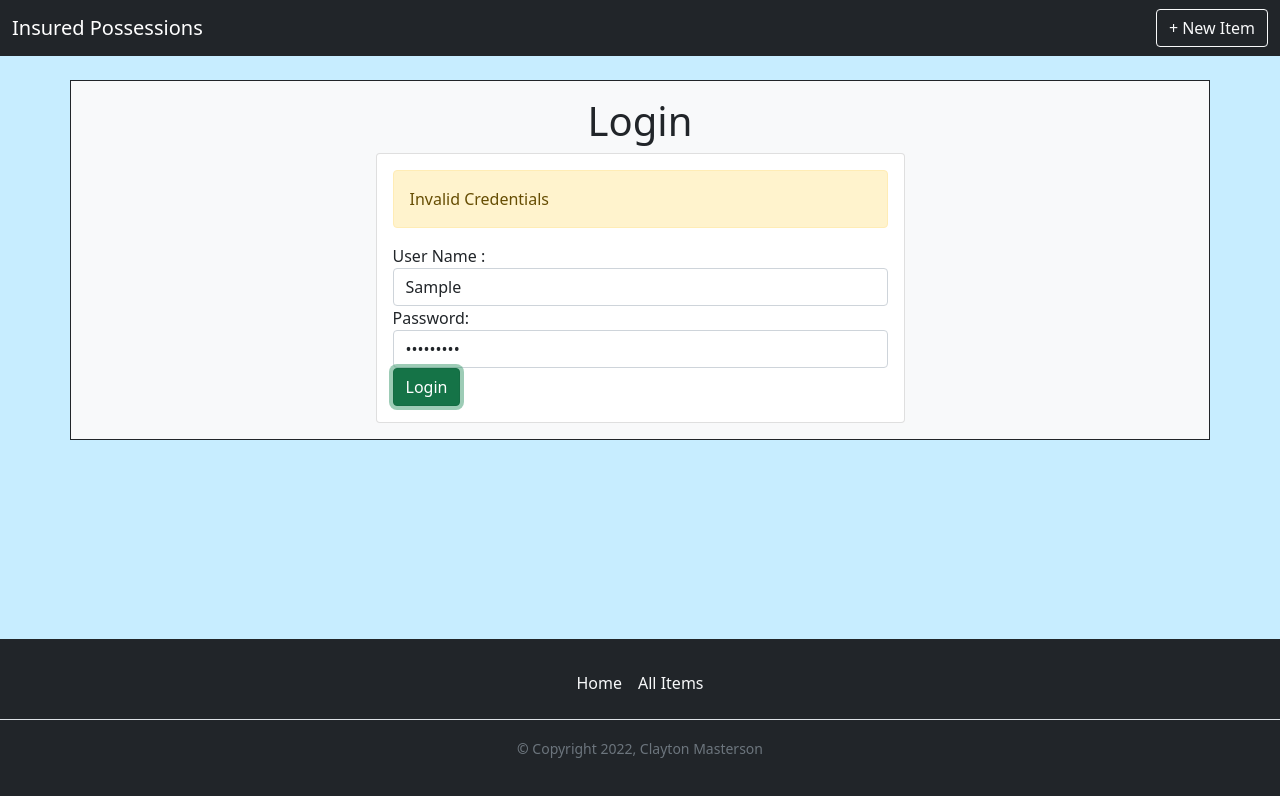
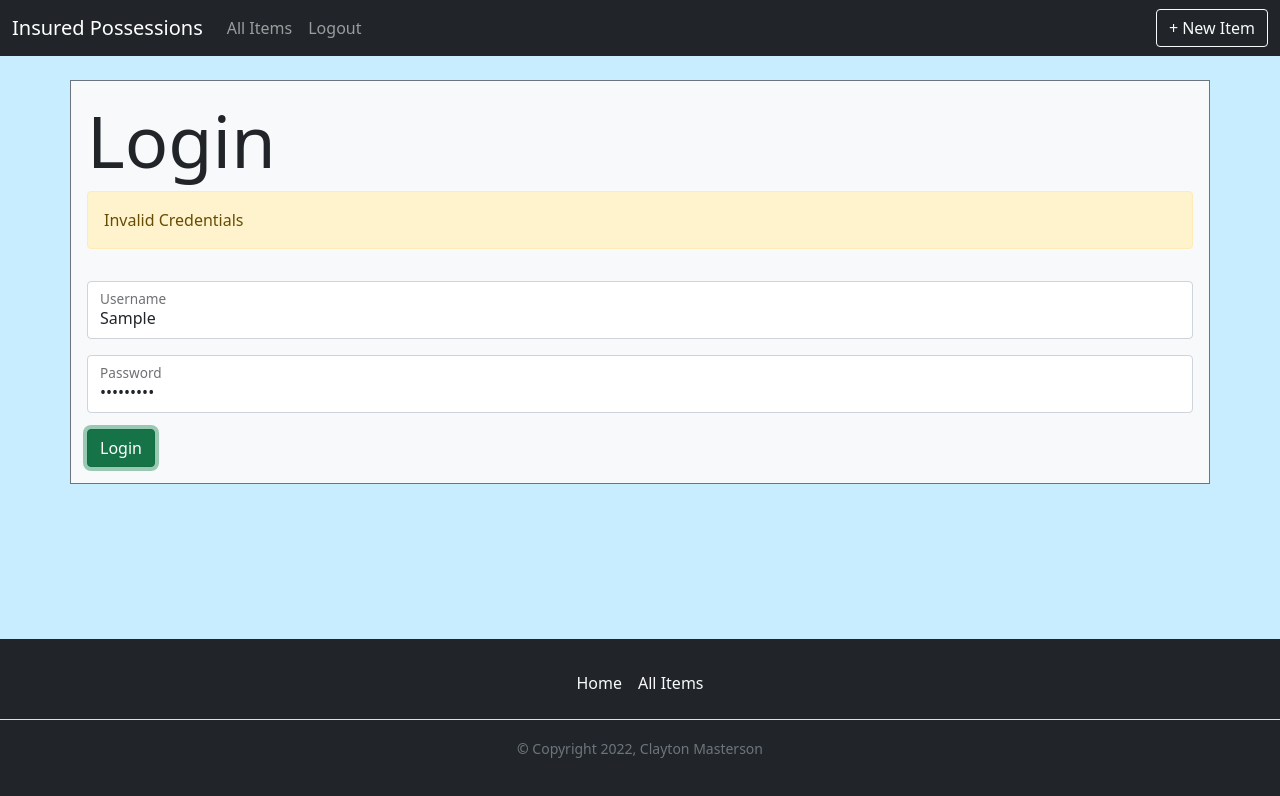
Before and after one commit to clayton-masterson/personal-property, an Angular app in the folder angular-frontend/: page /login in a window 1280 px wide. Both pictures are taken after typing "Sample", "Sample123" into the empty fields and a click on the button "Login". Shown: the top 796 px of the page. Built offline with nearby package versions, Linux system fonts and the light colour scheme; no server answers.

Commit message:
Tweaking for deploy

```diff
--- a/angular-frontend/src/app/app.component.html
+++ b/angular-frontend/src/app/app.component.html
@@ -1,7 +1,7 @@
 <div class="cm-page-content">
   <app-menu></app-menu>
 
-  <div class="container bg-light border border-dark p-sm-3 my-sm-4 py-3">
+  <div class="container bg-light border border-secondary p-sm-3 my-sm-4 py-3">
     <router-outlet></router-outlet>
   </div>
 
--- a/angular-frontend/src/app/app.component.ts
+++ b/angular-frontend/src/app/app.component.ts
@@ -5,7 +5,7 @@ import { Component } from '@angular/core';
   templateUrl: './app.component.html',
   styleUrls: ['./app.component.css']
 })
-export class AppComponent{
+export class AppComponent {
 
   title = 'Insured Possessions';
 
--- a/angular-frontend/src/app/login/login.component.html
+++ b/angular-frontend/src/app/login/login.component.html
@@ -1,21 +1,27 @@
-<div class="container col-lg-6">
-    <h1 class="text-center">Login</h1>
-    <div class="card">
-        <div class="card-body">
-            <form class="form-group">
-                <div class="alert alert-warning" *ngIf='invalidLogin'>Invalid Credentials</div>
-                <div class="form-group">
-                    <label for="email">User Name :</label>
+<div class="row">
+  <h1 class="display-2">Login</h1>
+
+  <form>
+    <div class="row g-3">
+      <div class="col-md-12">
+        <div class="alert alert-warning" *ngIf="showLoginError">Invalid Credentials</div>
+      </div>
+      <div class="col-md-12 form-floating">
         <input type="text" class="form-control" id="username" [(ngModel)]="username" placeholder="Enter User Name"
         name="username">
+        <label class="form-label" for="email">Username</label>
       </div>
-                <div class="form-group">
-                    <label for="pwd">Password:</label>
+      <div class="col-md-12 form-floating">
         <input type="password" class="form-control" [(ngModel)]="password" id="password" placeholder="Enter password"
         name="password">
+        <label class="form-label" for="pwd">Password</label>
       </div>
+
+      <div class="col-md-12">
         <button (click)="doLogin()" href="#" class="btn btn-success">Login</button>
+      </div>
+
+
+    </div>
   </form>
 </div>
-    </div>
-</div>
--- a/angular-frontend/src/app/login/login.component.ts
+++ b/angular-frontend/src/app/login/login.component.ts
@@ -1,4 +1,4 @@
-import { Component, OnInit } from '@angular/core';
+import { Component, EventEmitter, OnInit, Output } from '@angular/core';
 import { ActivatedRoute, Router } from '@angular/router';
 import { MenuComponent } from '../menu/menu.component';
 import { AuthenticationService } from './auth.service';
@@ -11,10 +11,7 @@ import { AuthenticationService } from './auth.service';
 export class LoginComponent implements OnInit {
   username!: string;
   password!: string;
-  errorMessage = 'Invalid Credentials';
-  successMessage!: string;
-  invalidLogin = false;
-  loginSuccess = false;
+  showLoginError = false;
 
   constructor(
     private route: ActivatedRoute,
@@ -29,14 +26,11 @@ export class LoginComponent implements OnInit {
       .authenticationService(this.username, this.password)
       .subscribe({
         next: (data) => {
-          this.invalidLogin = false;
-          this.loginSuccess = true;
-          this.successMessage = 'Login successful';
+          this.showLoginError = false;
           this.router.navigate(['insured-list']);
         },
         error: (error) => {
-          this.invalidLogin = true;
-          this.loginSuccess = false;
+          this.showLoginError = true;
         }
       });
   }
--- a/angular-frontend/src/app/menu/menu.component.html
+++ b/angular-frontend/src/app/menu/menu.component.html
@@ -14,7 +14,7 @@
       </button>
       <div class="collapse navbar-collapse" id="navbarNav">
           <div class="col-auto me-auto">
-          <ul class="navbar-nav justify-content-end" *ngIf="isLoggedIn">
+            <ul class="navbar-nav justify-content-end">
               <li class="nav-item">
                 <a class="nav-link" routerLinkActive="active" routerLink="insured-list">All Items</a>
               </li>
--- a/angular-frontend/src/app/menu/menu.component.ts
+++ b/angular-frontend/src/app/menu/menu.component.ts
@@ -19,11 +19,12 @@ export class MenuComponent implements OnInit {
 
   ngOnInit(): void {
     this.isLoggedIn = this.authenticationService.isUserLoggedIn();
-    console.log('menu logged in : ' + this.isLoggedIn);
+    console.log("logged in : " + this.isLoggedIn);
   }
 
   doLogout() {
     this.authenticationService.logout();
   }
 
+
 }
--- a/angular-frontend/src/styles.css
+++ b/angular-frontend/src/styles.css
@@ -21,7 +21,7 @@ app-root {
 }
 
 .form-floating > label {
-  left: .5em;
+  left: .5em !important;
 }
 
 /* Enum to Title Case */
```
Lines whose indentation alone changed are shown as unchanged.
